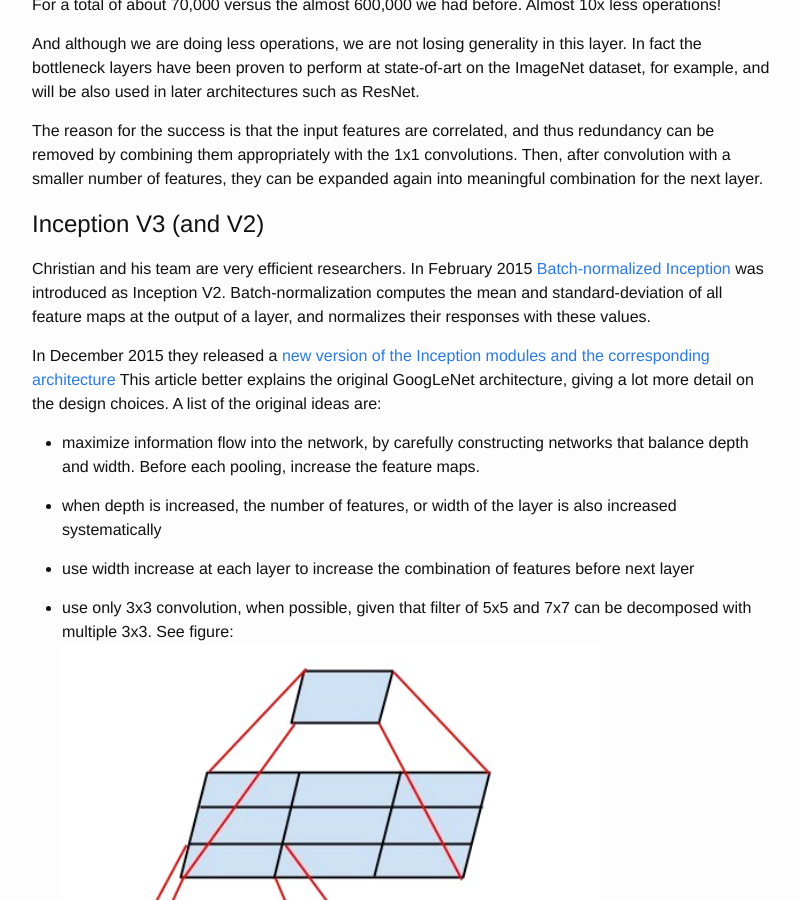
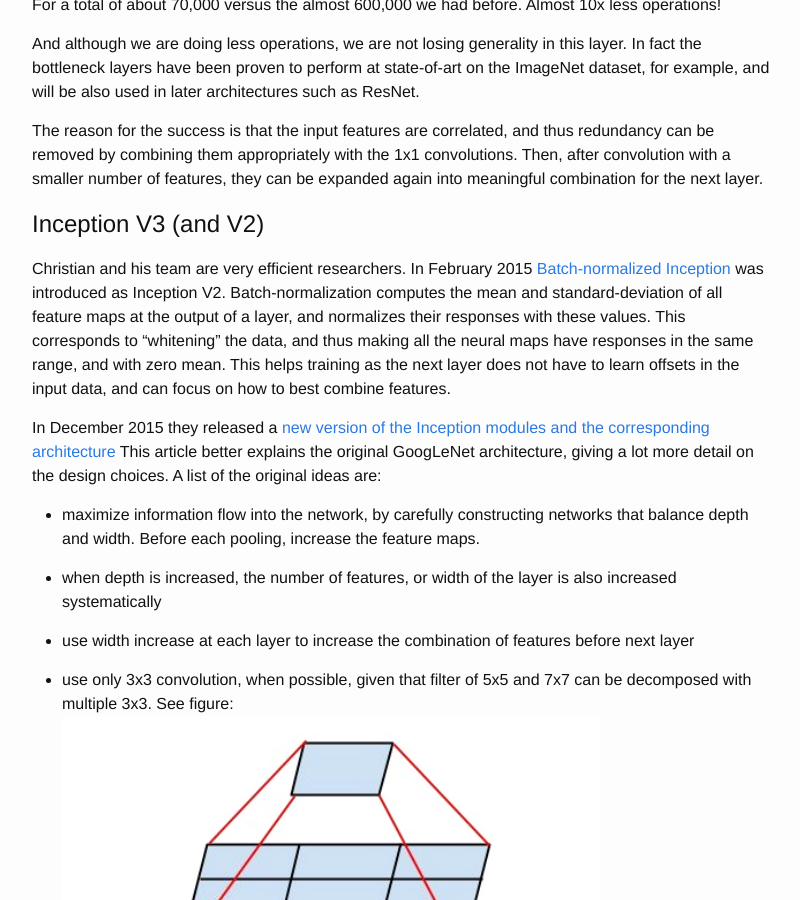
Before and after one commit to culurciello/culurciello.github.io, a Jekyll site: the page built from _posts/2016-06-05-nets.markdown, in a window 1280 px wide and 900 px high, scrolled down 6009 px. Shown: the whole window, without its empty margins (238-1038 px from the left). Built offline with Jekyll 4.4.1, drawn with Linux system fonts in a browser that asks for light colours.

Commit message:
better explanation batch norm

```diff
--- a/_posts/2016-06-05-nets.markdown
+++ b/_posts/2016-06-05-nets.markdown
@@ -120,7 +120,7 @@ The reason for the success is that the input features are correlated, and thus r
 
 
 # Inception V3 (and V2)
-Christian and his team are very efficient researchers. In February 2015 [Batch-normalized Inception](http://arxiv.org/abs/1502.03167) was introduced as Inception V2. Batch-normalization computes the mean and standard-deviation of all feature maps at the output of a layer, and normalizes their responses with these values.
+Christian and his team are very efficient researchers. In February 2015 [Batch-normalized Inception](http://arxiv.org/abs/1502.03167) was introduced as Inception V2. Batch-normalization computes the mean and standard-deviation of all feature maps at the output of a layer, and normalizes their responses with these values. This corresponds to "whitening" the data, and thus making all the neural maps have responses in the same range, and with zero mean. This helps training as the next layer does not have to learn offsets in the input data, and can focus on how to best combine features.
 
 In December 2015 they released a [new version of the Inception modules and the corresponding architecture](http://arxiv.org/abs/1512.00567)
 This article better explains the original GoogLeNet architecture, giving a lot more detail on the design choices. A list of the original ideas are:
```
